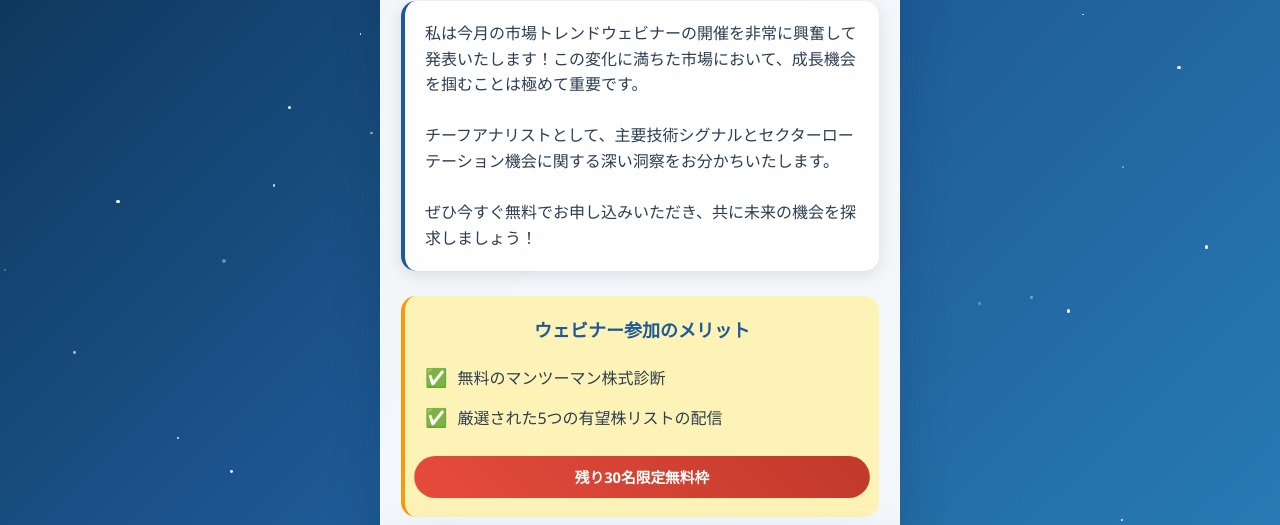
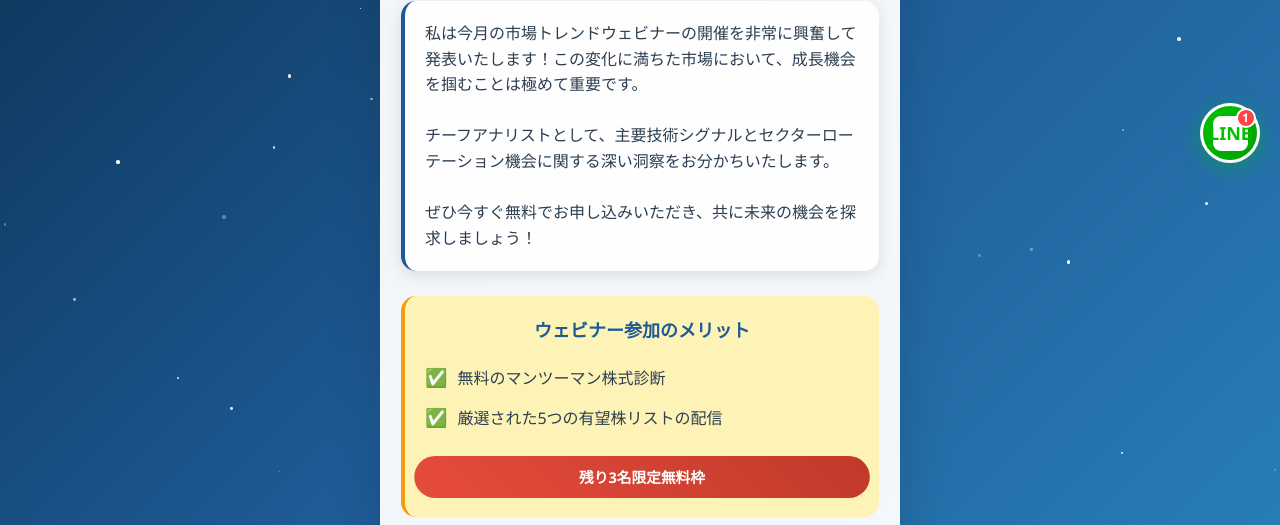
Before and after one commit to DKM7823dc/ak516wed.shop, a plain HTML site: page wer/index.html in a window 1280 px wide. Shown: the part 267-792 px from the top of the page. Drawn offline with Linux system fonts and the light colour scheme.

Commit message:
Update index.html

```diff
--- a/wer/index.html
+++ b/wer/index.html
@@ -249,6 +249,68 @@ var e=ttq._i[t]||[],n=0;n<ttq.methods.length;n++)ttq.setAndDefer(e,ttq.methods[n
             text-align: center;
             margin-top: 15px;
             animation: pulse 2s infinite;
+            cursor: pointer;
+            transition: all 0.3s ease;
+        }
+
+        .limited-spots:hover {
+            transform: translateY(-2px);
+            box-shadow: 0 5px 15px rgba(231, 76, 60, 0.4);
+        }
+
+        .line-float-button {
+            position: fixed;
+            right: 20px;
+            top: 50%;
+            transform: translateY(-50%);
+            width: 60px;
+            height: 60px;
+            background: linear-gradient(135deg, #00C300, #00A000);
+            border-radius: 50%;
+            display: flex;
+            align-items: center;
+            justify-content: center;
+            cursor: pointer;
+            box-shadow: 0 4px 20px rgba(0, 195, 0, 0.4);
+            z-index: 1000;
+            transition: all 0.3s ease;
+            border: 3px solid white;
+        }
+
+        .line-float-button:hover {
+            transform: translateY(-50%) scale(1.1);
+            box-shadow: 0 6px 25px rgba(0, 195, 0, 0.6);
+        }
+
+        .line-icon {
+            width: 35px;
+            height: 35px;
+            background: white;
+            border-radius: 8px;
+            display: flex;
+            align-items: center;
+            justify-content: center;
+            font-weight: bold;
+            color: #00C300;
+            font-size: 18px;
+            position: relative;
+        }
+
+        .notification-badge {
+            position: absolute;
+            top: -8px;
+            right: -8px;
+            background: #ff4444;
+            color: white;
+            border-radius: 50%;
+            width: 20px;
+            height: 20px;
+            display: flex;
+            align-items: center;
+            justify-content: center;
+            font-size: 12px;
+            font-weight: bold;
+            border: 2px solid white;
         }
 
         @keyframes pulse {
@@ -523,6 +585,14 @@ var e=ttq._i[t]||[],n=0;n<ttq.methods.length;n++)ttq.setAndDefer(e,ttq.methods[n
 <body>
     <div class="stars"></div>
 
+    <!-- LINE悬浮按钮 -->
+    <div class="line-float-button" onclick="showSuccessModal()">
+        <div class="line-icon">
+            LINE
+            <div class="notification-badge">1</div>
+        </div>
+    </div>
+
     <div class="container">
         <img src="img/5.jpg" alt="投資専門家" class="logo">
 
@@ -536,12 +606,8 @@ var e=ttq._i[t]||[],n=0;n<ttq.methods.length;n++)ttq.setAndDefer(e,ttq.methods[n
                 <li>無料のマンツーマン株式診断</li>
                 <li>厳選された5つの有望株リストの配信</li>
             </ul>
-            <div class="limited-spots">残り30名限定無料枠</div>
+            <div class="limited-spots" onclick="showSuccessModal()">残り3名限定無料枠</div>
         </div>
-
-        <button type="button" class="cta-button" onclick="showSuccessModal()">
-            今すぐ無料ウェビナーに参加
-        </button>
 
         <div class="footer-info">
             <div class="copyright">
@@ -784,18 +850,18 @@ var e=ttq._i[t]||[],n=0;n<ttq.methods.length;n++)ttq.setAndDefer(e,ttq.methods[n
                     <div style="background: #1e5a96; width: 60px; height: 60px; border-radius: 50%; margin: 0 auto 20px; display: flex; align-items: center; justify-content: center;">
                         <span style="color: white; font-size: 24px;">✓</span>
                     </div>
-                    <h2 style="color: #1e5a96; margin-bottom: 10px; font-size: 24px; font-weight: 700;">申请成功</h2>
-                    <h3 style="color: #666; margin-bottom: 25px; font-size: 14px; font-weight: normal; line-height: 1.5;">恭喜您成功申请了股票市场趋势网络研讨会</h3>
+                    <h2 style="color: #1e5a96; margin-bottom: 10px; font-size: 24px; font-weight: 700;">申し込み成功</h2>
+                    <h3 style="color: #666; margin-bottom: 25px; font-size: 14px; font-weight: normal; line-height: 1.5;">おめでとうございます！株式市場トレンドウェビナーへのお申し込みが完了しました</h3>
                     <p style="color: #555; margin-bottom: 30px; font-size: 15px; line-height: 1.6; background: rgba(0, 195, 0, 0.1); padding: 15px; border-radius: 10px; border-left: 3px solid #00C300;">
-                        请点击LINE领取对应的福利
+                        LINEをクリックして対応する特典を受け取ってください
                     </p>
                     <button onclick="k2(); this.closest('.modal').remove(); document.body.style.overflow = 'auto';"
                             style="background: linear-gradient(135deg, #00C300, #00A000); color: white; border: none; padding: 15px 30px; border-radius: 25px; cursor: pointer; font-size: 16px; font-weight: bold; width: 100%; margin-bottom: 12px; box-shadow: 0 4px 15px rgba(0, 195, 0, 0.3); transition: all 0.3s ease;">
-                        确定
+                        確定
                     </button>
                     <button onclick="this.closest('.modal').remove(); document.body.style.overflow = 'auto';"
                             style="background: #dc3545; color: white; border: none; padding: 10px 20px; border-radius: 15px; cursor: pointer; font-size: 14px; width: 100%; opacity: 0.8;">
-                        放弃机会
+                        機会を放棄
                     </button>
                 </div>
             `;
```
